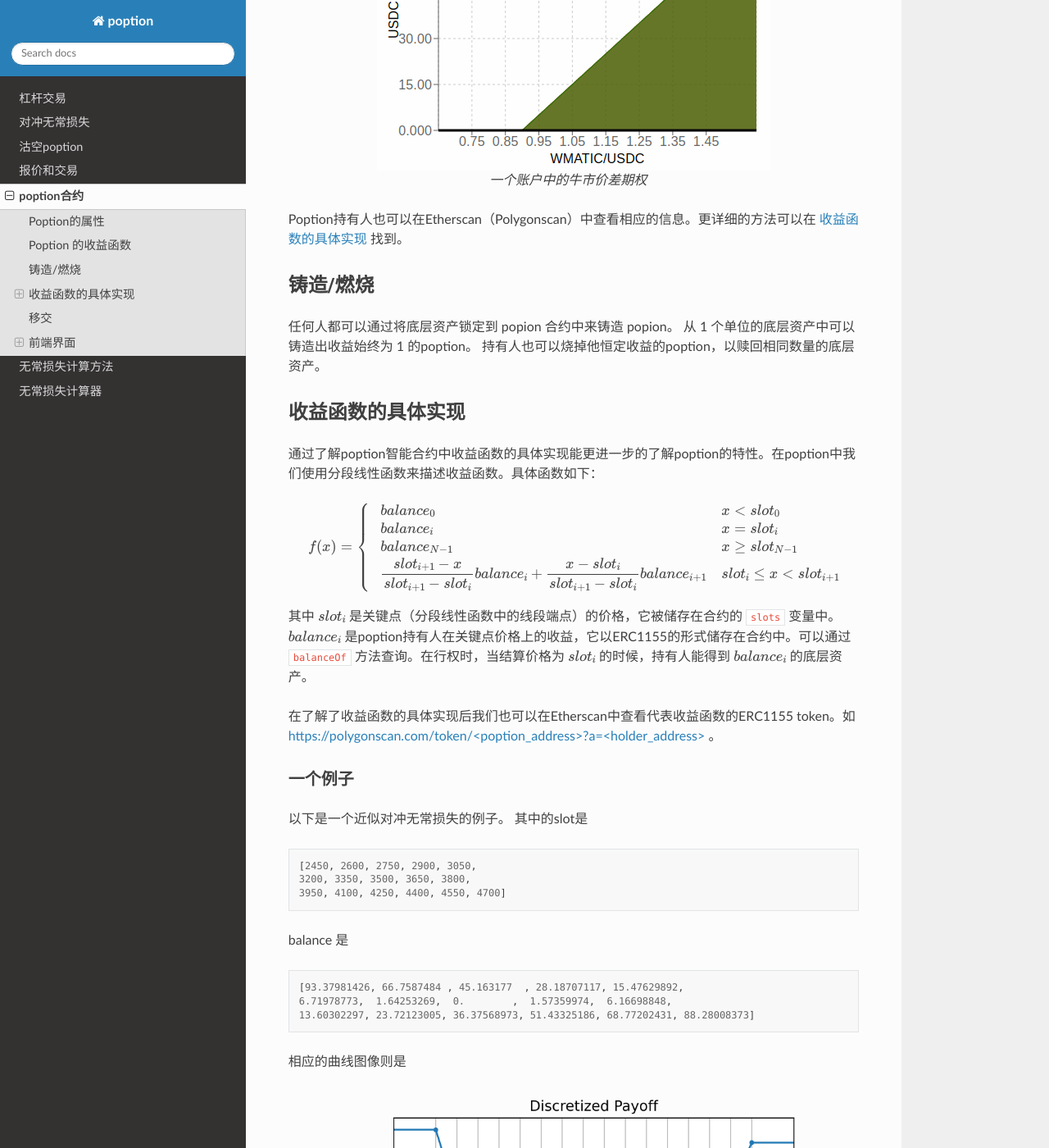
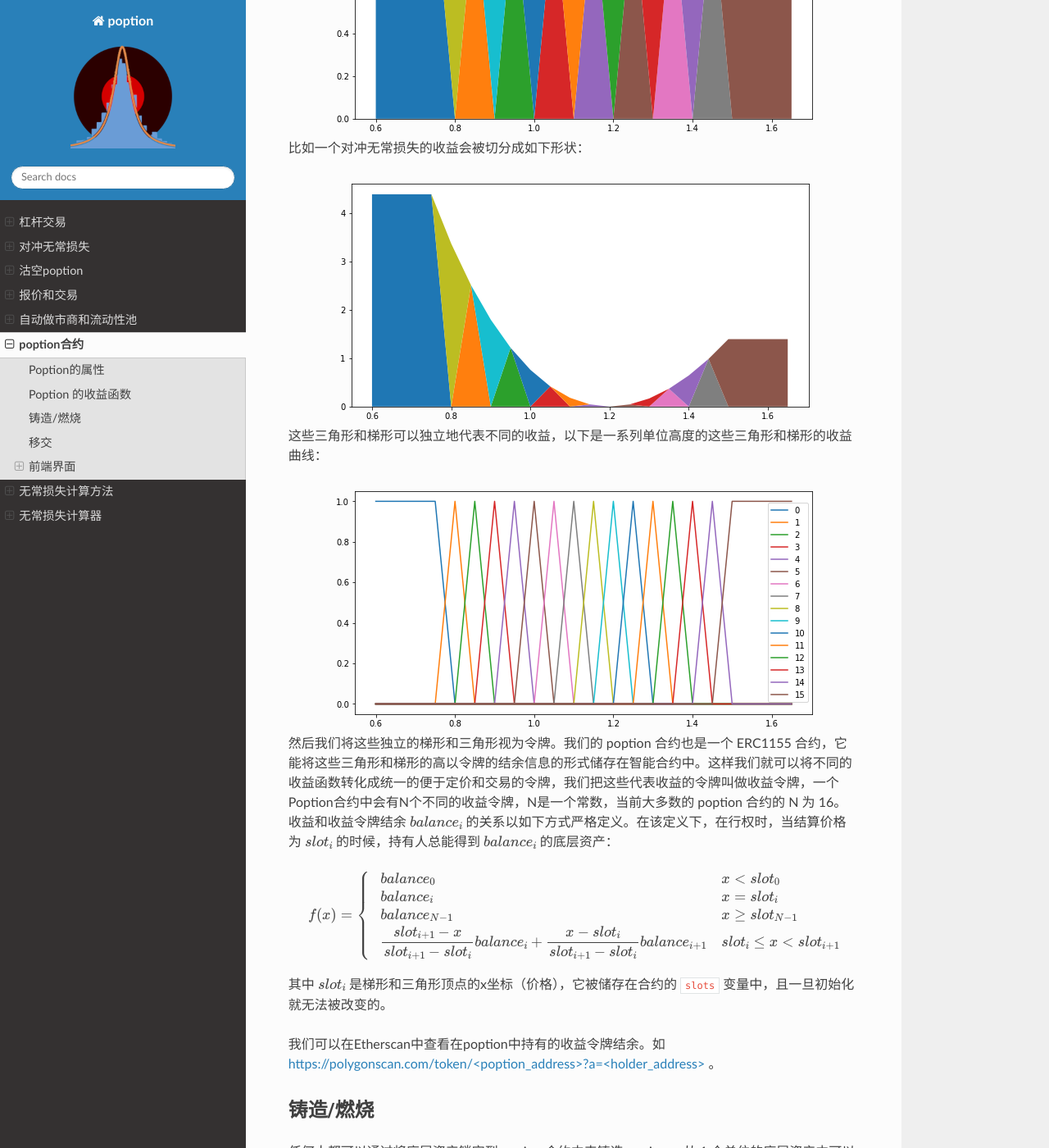
Before and after one commit to hydrogenbear/doc, a Sphinx documentation site: the page built from source/poption_contract.rst, in a window 1280 px wide and 1400 px high, scrolled down 756 px. Shown: the whole window at 82% size. Built offline with Sphinx 7.4.7 and the Read the Docs theme 2.0.0, drawn with Linux system fonts in a browser that asks for light colours; some of the changed text lies outside the part shown.

Commit message:
Initial commit

```diff
--- /dev/null
+++ b/source/_templates/layout.html
@@ -0,0 +1,5 @@
+{% extends "!layout.html" %}
+
+{% block extrahead %}
+{{ super() }}
+{% endblock %}
--- a/source/conf.py
+++ b/source/conf.py
@@ -55,8 +55,11 @@ exclude_patterns = []
 html_theme = "sphinx_rtd_theme"
 
 html_theme_path = [sphinx_rtd_theme.get_html_theme_path()]
+html_theme_options = {"analytics_id": "G-LG7QMC9B38", "collapse_navigation": False}
 
+html_logo = "../images/logo200.png"
 
+html_favicon = "../images/favicon.ico"
 # Add any paths that contain custom static files (such as style sheets) here,
 # relative to this directory. They are copied after the builtin static files,
 # so a file named "default.css" will overwrite the builtin "default.css".
--- a/source/il_math.rst
+++ b/source/il_math.rst
@@ -4,7 +4,7 @@
 ====================
 
 计算 Uniswap v2 的无常损失
--------------------------------------
+------------------------------------------
 假设一个投资人在资产价格为 :math:`p_0` 的时候进入流动性池，在资产价格为 :math:`p_1` 的时候离开流动性池，他进入流动性池的资产为 :math:`a_0` 和 :math:`c_0` ，离开时的资产为 :math:`a_1` 和 :math:`c_1` ，那么我们有方程组如下：
 
 .. math::
@@ -25,7 +25,7 @@
    c_0 + a_0 p_1 - (c_1 + a_1 p_1) &= c_0 + c_0 \dfrac{p_1}{p_0} - c_0 \sqrt{\dfrac{p_1}{p_0}} - c_0 \sqrt{\dfrac{p_1}{p_0}} \\
                                      &= c_0 (1 - \sqrt{\dfrac{p_1}{p_0}})^2
 
-我们只要使poption的收益等于 :math:`f(x) =  c_0 (1 - \sqrt{\dfrac{x}{p_0}})^2` 那么我们就可以对冲Uniswap池中的流动性损失了。如果不想手动计算损失的话
+我们只要使poption的收益等于 :math:`f(x) =  c_0 (1 - \sqrt{\dfrac{x}{p_0}})^2` 那么我们就可以对冲Uniswap池中的流动性损失了。如果不想手动计算损失的话：
 使用 :ref:`il_calculator` 来计算结果：
 
 
--- a/source/index.rst
+++ b/source/index.rst
@@ -3,7 +3,7 @@
    You can adapt this file completely to your liking, but it should at least
    contain the root `toctree` directive.
 
-Welcome to poption's documentation!
+欢迎来到 poption 的文档!
 ========================================
 
 .. toctree::
@@ -13,6 +13,7 @@ Welcome to poption's documentation!
    impermanent_loss
    sell
    trade
+   liquidity_pool
 
    poption_contract
 
--- /dev/null
+++ b/source/liquidity_pool.rst
@@ -0,0 +1,8 @@
+自动做市商和流动性池
+===================================
+
+对于每一个 poption 智能合约，我们配套了一个自动做市商合约来满足交易功能。
+
+与自动做市商交换poption
+-------------------------
+在poption合约中，
--- a/source/poption_contract.rst
+++ b/source/poption_contract.rst
@@ -1,7 +1,7 @@
 poption合约
 ================
 
-在进行poption交易之前需要先选择合约。合适的合约能提供我们需要的金融服务，因此对合约有个全面了解对我们非常重要。
+合适的合约能提供我们需要的金融服务，对 poption 合约有个全面了解对使用 poption 交易非常重要。
 
 Poption的属性
 ------------------------
@@ -9,27 +9,24 @@ Potpion智能中有三个重要属性，预言机、底层资产类型、到期
 
 Poption 的收益函数
 ------------------
-Poption的收益函数代表着poption持有人在智能合约中所拥有的资产。它的输入是结算价格，它的输出是持有人在poption到期时应收到的标的资产数量。持有的收益函数越大，在到期时所能获得的资产越多。Poption的收益函数以ERC1155结余（balance）的形式储存在智能合约中。持有人可以在poption合约的操作界面中查看自己持有的payoff。如下图所示：
+Poption的收益函数代表着poption持有人在智能合约中所拥有的资产。它的输入是结算价格，它的输出是持有人在poption到期时应收到的标的资产数量。持有的收益函数越大，在到期时所能获得的资产越多。在 poption 中所有的收益函数都会被看作是 2 个梯形和 N-2 个三角形的组合。
 
-.. _bull-spread-exp:
+比如通过一个单位的底层资产铸造的常数收益会被切分成如下形状：
 
-.. figure:: ../images/balance.png
-    :alt: balance
+.. image:: ../images/poption_token_split_unit.png
     :align: center
 
-    一个账户中的牛市价差期权
+比如一个对冲无常损失的收益会被切分成如下形状：
 
-Poption持有人也可以在Etherscan（Polygonscan）中查看相应的信息。更详细的方法可以在 :ref:`payoff_detail` 找到。
+.. image:: ../images/poption_token_split_il.png
+    :align: center
 
-铸造/燃烧
-----------------
-任何人都可以通过将底层资产锁定到 popion 合约中来铸造 popion。 从 1 个单位的底层资产中可以铸造出收益始终为 1 的poption。 持有人也可以烧掉他恒定收益的poption，以赎回相同数量的底层资产。
+这些三角形和梯形可以独立地代表不同的收益，以下是一系列单位高度的这些三角形和梯形的收益曲线：
 
-.. _payoff_detail:
+.. image:: ../images/poption_token_unit.png
+    :align: center
 
-收益函数的具体实现
--------------------
-通过了解poption智能合约中收益函数的具体实现能更进一步的了解poption的特性。在poption中我们使用分段线性函数来描述收益函数。具体函数如下：
+然后我们将这些独立的梯形和三角形视为令牌。我们的 poption 合约也是一个 ERC1155 合约，它能将这些三角形和梯形的高以令牌的结余信息的形式储存在智能合约中。这样我们就可以将不同的收益函数转化成统一的便于定价和交易的令牌，我们把这些代表收益的令牌叫做收益令牌，一个Poption合约中会有N个不同的收益令牌，N是一个常数，当前大多数的 poption 合约的 N 为 16。收益和收益令牌结余  :math:`balance_i` 的关系以如下方式严格定义。在该定义下，在行权时，当结算价格为 :math:`slot_i` 的时候，持有人总能得到 :math:`balance_i` 的底层资产：
 
 .. math::
     f(x) = \begin{cases} balance_0 & x < slot_0 \\
@@ -37,34 +34,17 @@ Poption持有人也可以在Etherscan（Polygonscan）中查看相应的信息
     balance_{N-1} & x \geq slot_{N-1} \\
     \dfrac{slot_{i+1} - x}{slot_{i+1} - slot_{i}}  balance_{i} + \dfrac{x - slot_{i}}{slot_{i+1} - slot_{i}}  balance_{i+1} & slot_{i} \leq x < slot_{i+1}  \end{cases}
 
-其中 :math:`slot_i` 是关键点（分段线性函数中的线段端点）的价格，它被储存在合约的 ``slots`` 变量中。 :math:`balance_i` 是poption持有人在关键点价格上的收益，它以ERC1155的形式储存在合约中。可以通过 ``balanceOf`` 方法查询。在行权时，当结算价格为 :math:`slot_i` 的时候，持有人能得到 :math:`balance_i` 的底层资产。
+其中 :math:`slot_i` 是梯形和三角形顶点的x坐标（价格），它被储存在合约的 ``slots`` 变量中，且一旦初始化就无法被改变的。
 
-在了解了收益函数的具体实现后我们也可以在Etherscan中查看代表收益函数的ERC1155 token。如 `https://polygonscan.com/token/<poption_address>?a=<holder_address> <https://polygonscan.com/token/0xD6Dcb2eE2D996620c8CC948f5425C223792eDF9d?a=0xfdd6a9c9201c36b6f9c9533a8859818dde6c9a72#inventory>`_ 。
+我们可以在Etherscan中查看在poption中持有的收益令牌结余。如 `https://polygonscan.com/token/<poption_address>?a=<holder_address> <https://polygonscan.com/token/0xD6Dcb2eE2D996620c8CC948f5425C223792eDF9d?a=0xfdd6a9c9201c36b6f9c9533a8859818dde6c9a72#inventory>`_ 。
 
-一个例子
-~~~~~~~~~~~~~~~~~~~~~~~~~~~~
-以下是一个近似对冲无常损失的例子。
-其中的slot是 ::
-
-    [2450, 2600, 2750, 2900, 3050,
-    3200, 3350, 3500, 3650, 3800,
-    3950, 4100, 4250, 4400, 4550, 4700]
-
-balance 是 ::
-
-    [93.37981426, 66.7587484 , 45.163177  , 28.18707117, 15.47629892,
-    6.71978773,  1.64253269,  0.        ,  1.57359974,  6.16698848,
-    13.60302297, 23.72123005, 36.37568973, 51.43325186, 68.77202431, 88.28008373]
-
-相应的曲线图像则是
-
-.. image:: ../images/il_payoff.png
-    :align: center
-    :width: 80 %
+铸造/燃烧
+----------------
+任何人都可以通过将底层资产锁定到 popion 合约中来铸造 popion。 从 1 个单位的底层资产中可以铸造出收益始终为 1 的 poption，也就是会铸造所有的收益令牌各 1 个。 持有人也可以烧掉他恒定收益的 poption，以赎回相同数量的底层资产。
 
 移交
 --------
-Poption 收益作为一种ERC1155是可以被移交的。在移交的功能的基础上我们可以构建自动做市商。
+收益令牌作为一种ERC1155是可以被移交的。在移交的功能的基础上我们可以构建自动做市商。
 
 前端界面
 --------
@@ -86,13 +66,13 @@ Poption 收益作为一种ERC1155是可以被移交的。在移交的功能的
 
 收益函数相关
 ~~~~~~~~~~~~~~
-在Swap功能页面中上部分有一个balance图表：
+在Swap功能页面中上部分有一个balance图表，它代表了用户持有的收益曲线：
 
 .. figure:: ../images/balance.png
     :alt: balance
     :align: center
 
-在Swap功能页面最下方 Detail 栏中有一个查看每个插槽状态的地方：
+在Swap功能页面最下方 Detail 栏中可以查看每个收益令牌的详细信息：
 
 .. figure:: ../images/balance_1.png
     :alt: balance
```
Also changed, not shown: images/favicon.ico (added), images/logo1024.png (added), images/logo200.png (added), images/poption_token_split_call.png (added), images/poption_token_split_call_0.png (added), images/poption_token_split_il.png (added), images/poption_token_split_unit.png (added), images/poption_token_split_unit_0.png (added), images/poption_token_unit.png (added), images/swap_dia.png (added), 1 other file.
